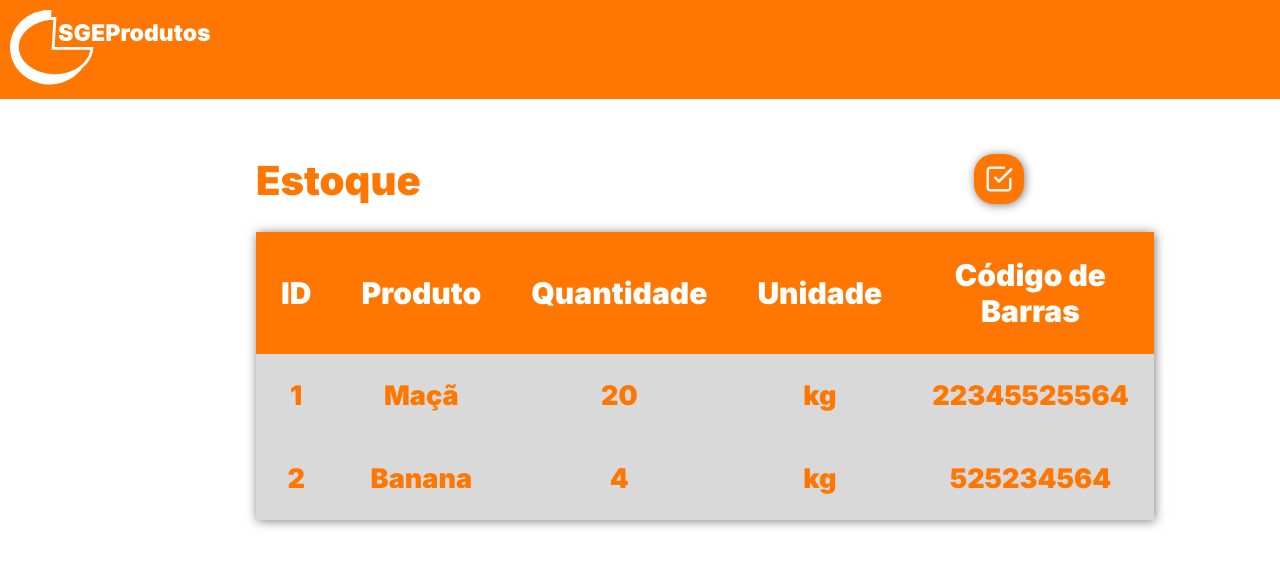
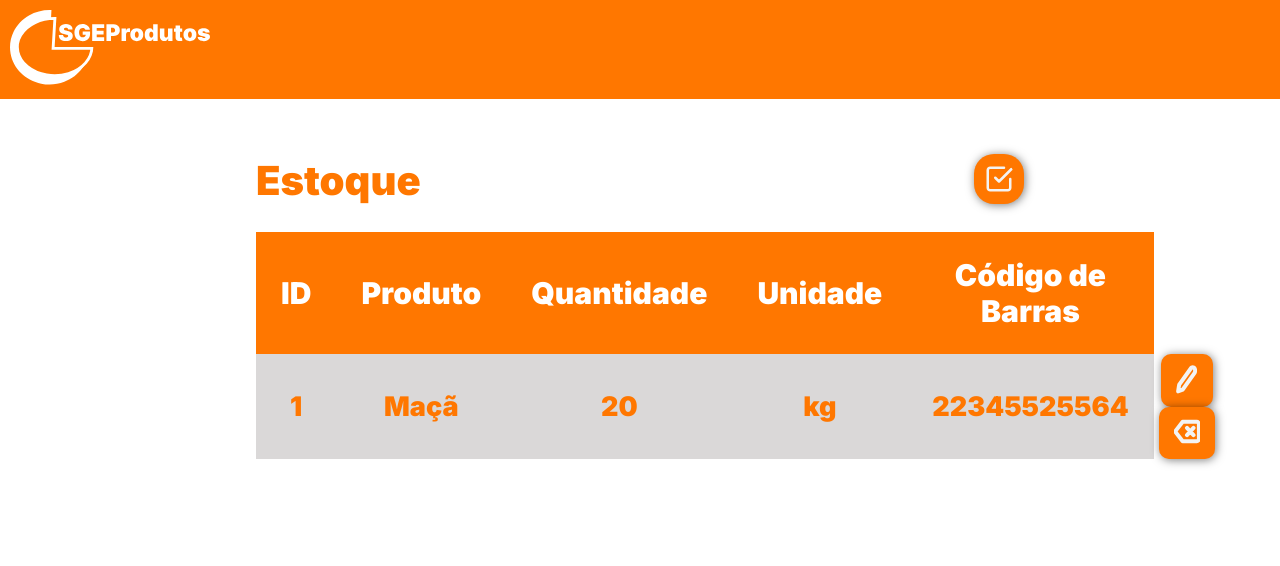
Before and after one commit to JeffSSampaio/SGE-React, a React (Create React App) app in the folder sgeprodutos/: page /sgeprodutos/estoque in a window 1280 px wide. Shown: the top 566 px of the page. Built offline with nearby package versions, Linux system fonts and the light colour scheme.

Commit message:
feat: implementando corpo dos botões de editar e deletar

```diff
--- a/sgeprodutos/src/routes/estoque_route/TabelaEstoque.js
+++ b/sgeprodutos/src/routes/estoque_route/TabelaEstoque.js
@@ -1,5 +1,6 @@
 import'./cssestoque/Tabela_estoque.css'
-
+import editIcon from '../imgs/imgeditProd.svg'
+import deleteIcon from '../imgs/imgdelProd.svg'
 function TabelaEstoque(){
     return(
      <table className='tabelaEstoque'>
@@ -17,13 +18,11 @@ function TabelaEstoque(){
           <td>20</td>
           <td>kg</td>
           <td>22345525564</td>
-        </tr>
-          <tr>    {/* Teste */}
-          <td>2</td>
-          <td>Banana</td>
-          <td>4</td>
-          <td>kg</td>
-          <td>525234564</td>
+
+          <td className='acoesTabela'>
+            <button className="btnAcaoTabela  btneditarProd"><img src={editIcon} alt="Editar" /></button>
+            <button className="btnAcaoTabela  btndelProd"><img src={deleteIcon} alt="Excluir" /></button>
+          </td>
         </tr>
       </tbody>
      </table>
--- a/sgeprodutos/src/routes/estoque_route/cssestoque/Tabela_estoque.css
+++ b/sgeprodutos/src/routes/estoque_route/cssestoque/Tabela_estoque.css
@@ -3,13 +3,13 @@
 .tabelaEstoque{
     width: 100%;
     border-collapse: collapse;
-    background-color: #D9D9D9;
-    box-shadow: 1px 1px 10px rgba(0, 0, 0, 0.514);
+
 }
 
 .tabelaEstoque th, .tabelaEstoque td {
     text-align: center;
     padding: 25px;
+
 }
 
 .tabelaEstoque th{
@@ -24,4 +24,35 @@
     font-family: 'Inter', sans-serif;
     color: #FF7700;
     font-size: 27px;
+    background-color: rgb(218, 216, 216);
 }
+
+/*Butão  */
+
+.tabelaEstoque td.acoesTabela{
+ background: transparent !important;
+ padding: 0;
+ box-shadow: none !important;
+}
+
+.btnAcaoTabela{
+    background:#FF7700;
+    border: none;
+    margin: 0 5px;
+    border-radius: 10px;
+    padding: 10px 15px;
+    box-shadow: 1px 1px 10px rgba(0, 0, 0, 0.514);
+    transition:
+        transform 1s ease-in,
+        background-color 1s ease-in,
+        box-shadow 1s ease-in,
+        filter 1s ease-in;
+    ;
+}
+.btnAcaoTabela:hover{
+    transform:  scale(0.9);
+    background-color: #ac5a11;
+    box-shadow: 0 0 20px 8px #FF7700, 0 0 40px 16px #FF770088;
+    filter: brightness(0.9);
+    cursor: pointer;
+}
```
